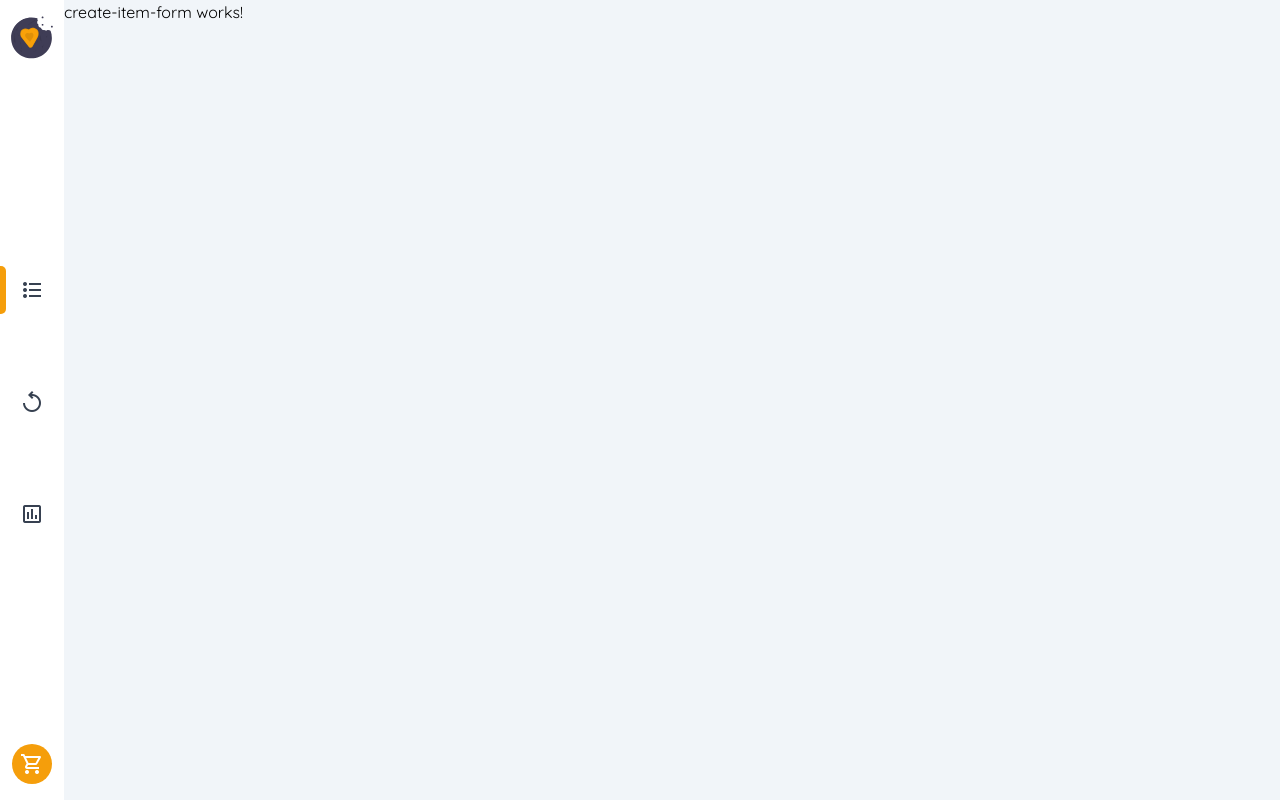
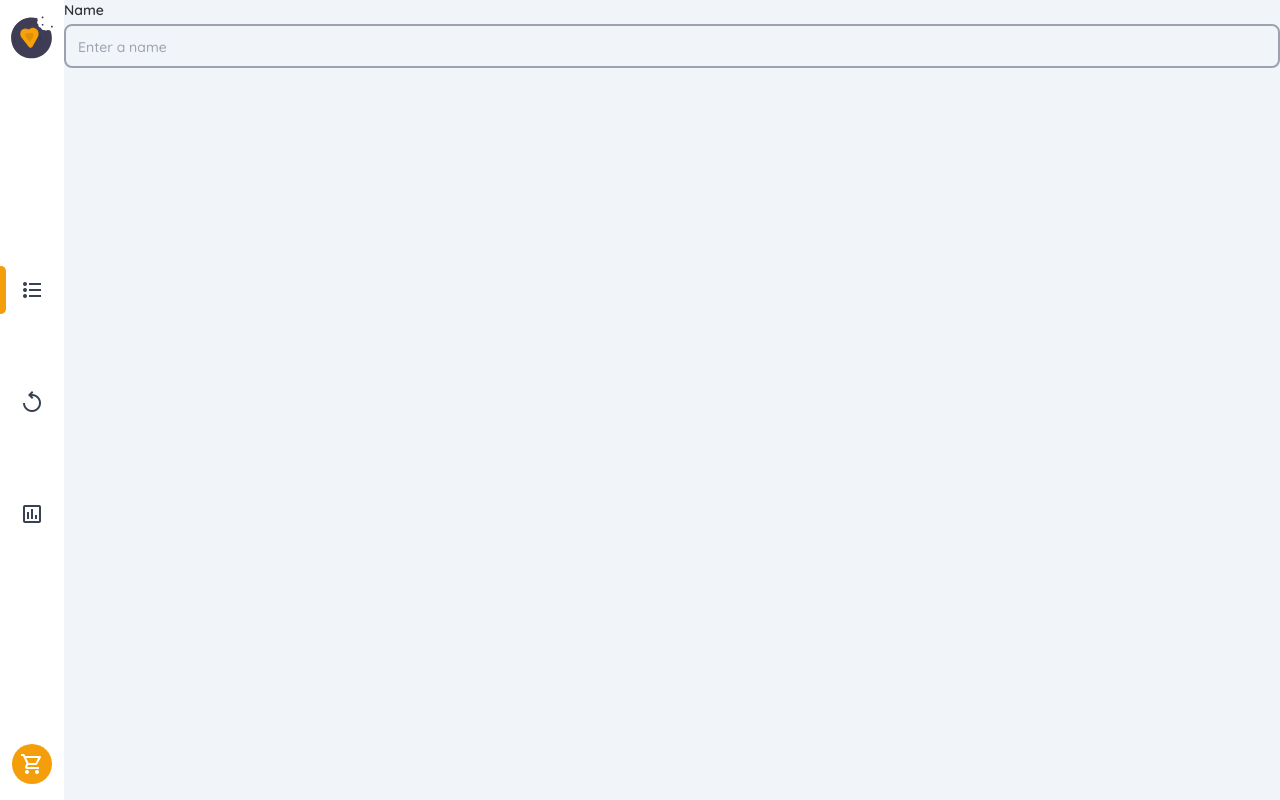
Before and after one commit to sarrietav-dev/shoppingify, an Angular app in the folder Client/: page / in a window 1280 px wide. Built offline with nearby package versions, Linux system fonts and the light colour scheme.

Commit message:
💄 Style the input component

```diff
--- a/Client/src/app/modules/create-item-form/components/input/input.component.html
+++ b/Client/src/app/modules/create-item-form/components/input/input.component.html
@@ -1 +1,8 @@
-<p>input works!</p>
+<div class="flex flex-col gap-1">
+  <label for="" class="font-semibold text-sm text-somewhat-black"> Name </label>
+  <input
+    class="rounded-lg border-2 border-gray-400 bg-transparent placeholder:text-sm placeholder:font-medium placeholder:text-gray-400 focus:border-primary focus:ring-0"
+    placeholder="Enter a name"
+    type="text"
+  />
+</div>
--- a/Client/src/app/modules/create-item-form/pages/create-item-form/create-item-form.component.html
+++ b/Client/src/app/modules/create-item-form/pages/create-item-form/create-item-form.component.html
@@ -1 +1,3 @@
-<p>create-item-form works!</p>
+<p>
+  <app-input></app-input>
+</p>
```
